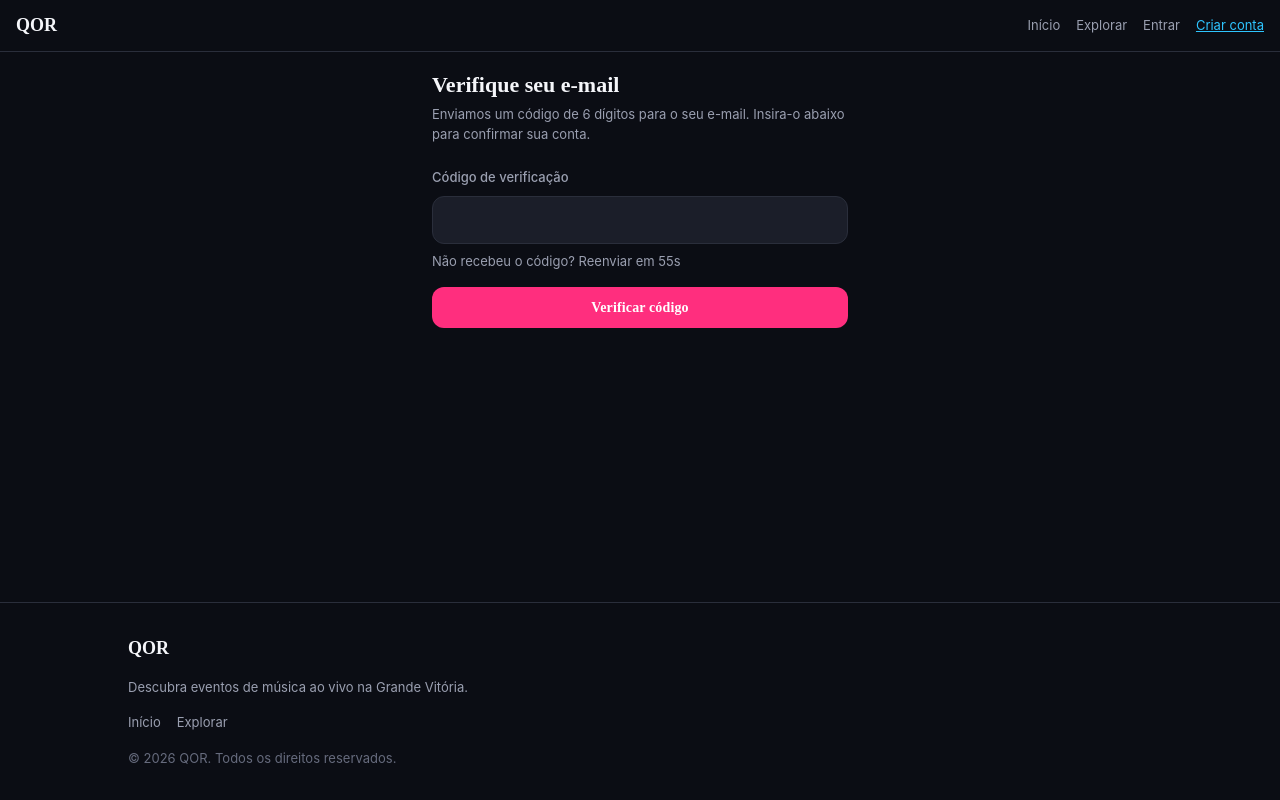
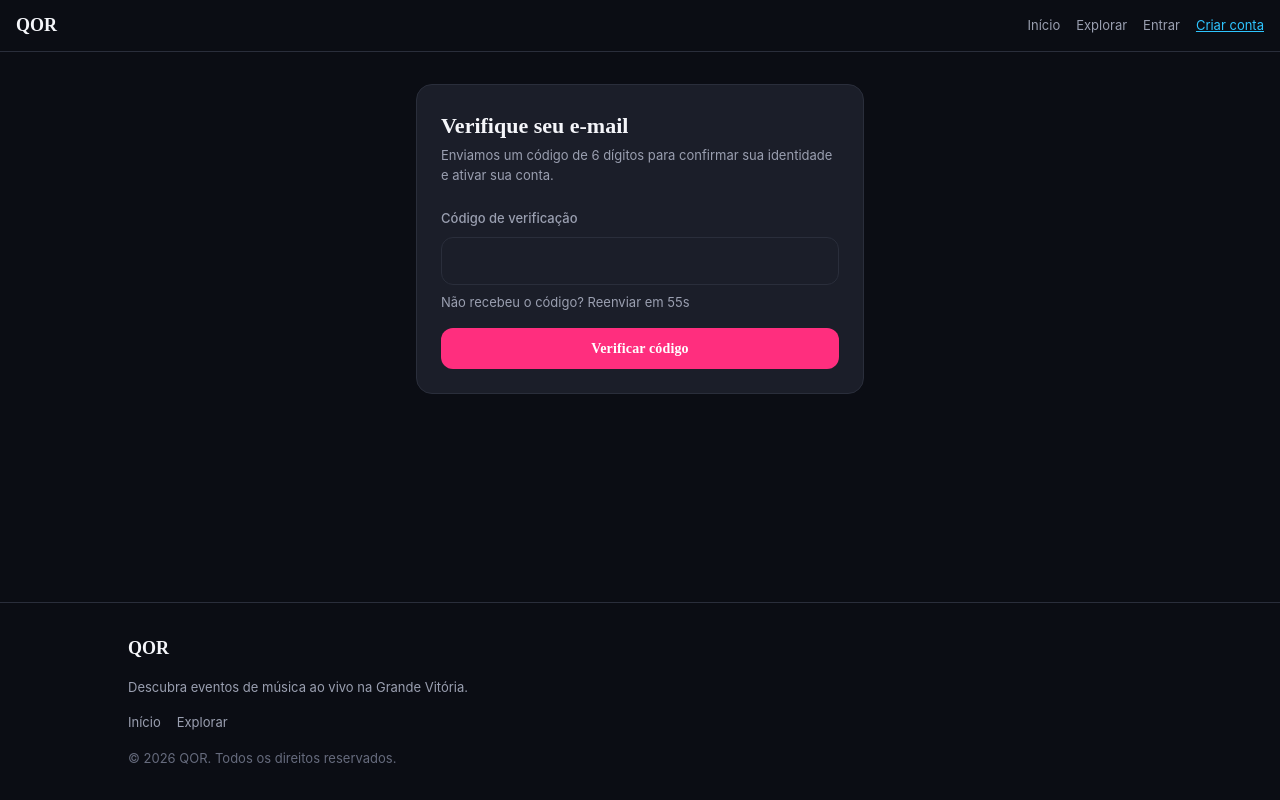
Before and after one commit to derlandyb/qor-website, a Next.js app: page /verificar-email in a window 1280 px wide. Built offline with nearby package versions, Linux system fonts and the light colour scheme; no server answers.

Commit message:
style(website): refresh verificar-email per new Stitch design
Wrap the OTP verification form in a centered bordered card matching
Stitch's "Verificação de E-mail OTP (Desktop)" mock, and show the
destination email address.

```diff
--- a/app/verificar-email/page.tsx
+++ b/app/verificar-email/page.tsx
@@ -2,10 +2,14 @@
 
 /**
  * W20 — email verification (AUTH-10; Stitch screen
- * 31a89c6e38cd4136998d650e9d778f73). qor-api's actual mechanism is an OTP
- * code (not the signed link the old spec assumed) — matches the Stitch
- * mock exactly. Reached by app navigation right after signup (email query
- * param), not by clicking a link in the email itself.
+ * 47a8c72451fd44509ae4576bcf2134e4, "Verificação de E-mail OTP (Desktop)").
+ * qor-api's actual mechanism is an OTP code (not the signed link the old
+ * spec assumed) — matches the Stitch mock exactly. Reached by app
+ * navigation right after signup (email query param), not by clicking a
+ * link in the email itself. Restyled to the mock's single centered card
+ * (already the page's layout shape — reused `OtpCodeInput`'s built-in
+ * resend UI rather than copying the mock's countdown/"Alterar" chrome
+ * verbatim — REFRESH-04).
  *
  * `useSearchParams()` requires a Suspense boundary in the App Router.
  */
@@ -46,7 +50,7 @@ function VerifyEmailForm() {
 
   if (verified) {
     return (
-      <div className="mx-auto flex max-w-md flex-col gap-4 p-4 text-center">
+      <div className="mx-auto flex max-w-md flex-col gap-4 rounded-[16px] border border-[#2A2E3B] bg-[#1B1E29] p-6 text-center md:my-8">
         <h1 className="font-[Space_Grotesk] text-[22px] font-bold text-[#F5F6FA]">E-mail verificado!</h1>
         <p className="text-[14px] text-[#9A9FB0]">Sua conta foi verificada com sucesso.</p>
         <Link href="/entrar" className="text-[#2EC5FF] underline">
@@ -57,12 +61,17 @@ function VerifyEmailForm() {
   }
 
   return (
-    <div className="mx-auto flex max-w-md flex-col gap-6 p-4">
+    <div
+      role="region"
+      aria-label="Verificação de e-mail"
+      className="mx-auto flex max-w-md flex-col gap-6 rounded-[16px] border border-[#2A2E3B] bg-[#1B1E29] p-6 md:my-8"
+    >
       <div>
         <h1 className="font-[Space_Grotesk] text-[22px] font-bold text-[#F5F6FA]">Verifique seu e-mail</h1>
         <p className="mt-1 text-[13px] text-[#9A9FB0]">
-          Enviamos um código de 6 dígitos para o seu e-mail. Insira-o abaixo para confirmar sua conta.
+          Enviamos um código de 6 dígitos para confirmar sua identidade e ativar sua conta.
         </p>
+        {email && <p className="mt-2 text-[13px] font-semibold text-[#F5F6FA]">{email}</p>}
       </div>
 
       <form onSubmit={handleSubmit} className="flex flex-col gap-4" noValidate>
```
Also changed, not shown: 1 other file (tests, documents, lock files or other folders).
